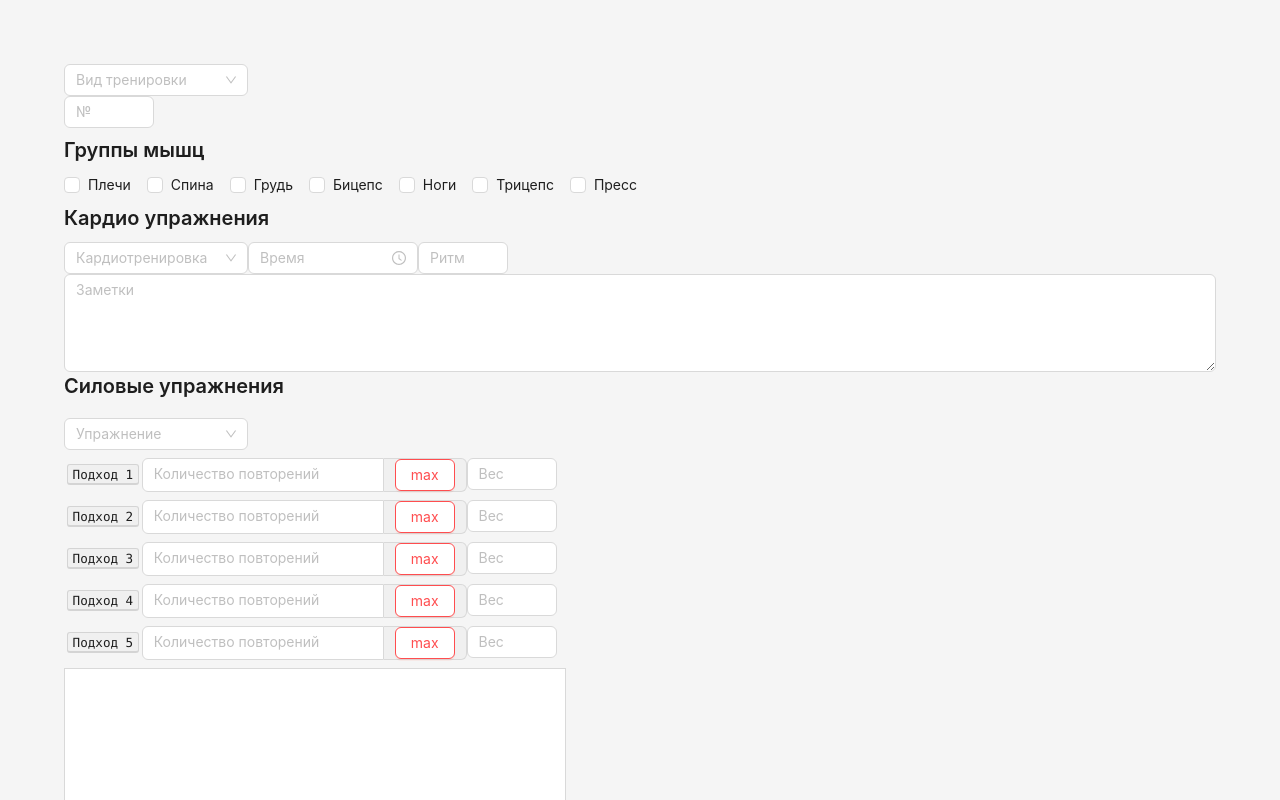
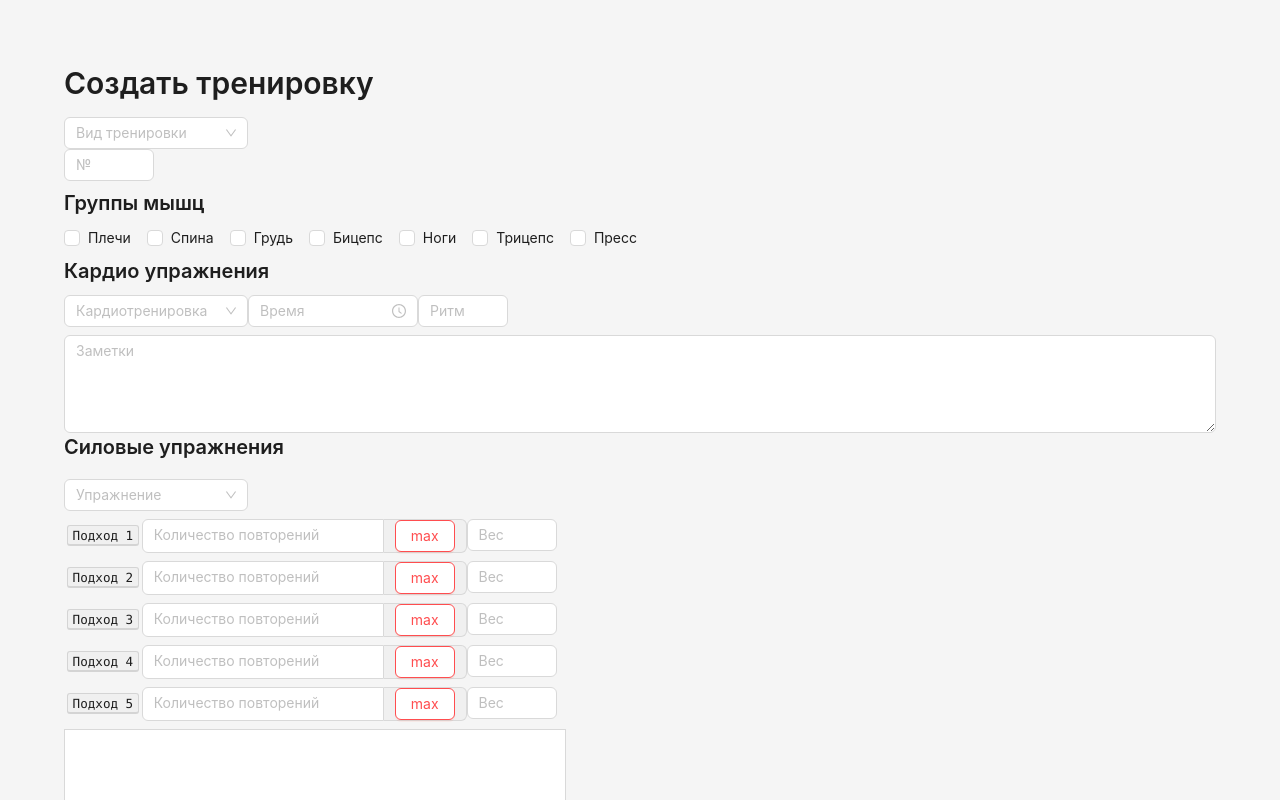
Before and after one commit to liahrothstein/workout.planner, a React (Vite) app: page /workout.planner/create in a window 1280 px wide. Shown: the top 800 px of the page. Built offline with nearby package versions, Linux system fonts and the light colour scheme.

Commit message:
feat: add title create page

```diff
--- a/src/features/fill-data/ui/FillData.scss
+++ b/src/features/fill-data/ui/FillData.scss
@@ -0,0 +1 @@
+@use '../../../shared/sass/features/fill_data' as *
--- a/src/features/fill-data/ui/FillData.tsx
+++ b/src/features/fill-data/ui/FillData.tsx
@@ -1,5 +1,5 @@
 import { useEffect, useState } from 'react';
-import { Cascader, Input, InputNumber } from 'antd';
+import { Cascader, Input, InputNumber, Typography } from 'antd';
 
 import { AddExercise } from '@entities/add-exercise';
 import { Cardio } from '@entities/cardio';
@@ -27,6 +27,7 @@ export function FillData() {
     const [trainingTypeArray, setTrainingTypeArray] = useState<TrainingType[] | undefined | null>(null);
 
     const { TextArea } = Input;
+    const { Title } = Typography;
 
     useEffect(() => {
         dispatch(editTrainingType(ejectTrainingType(trainingTypeArray)))
@@ -45,6 +46,7 @@ export function FillData() {
 
     return (
         <>
+            <Title level={2}>Создать тренировку</Title>
             <Cascader
                 className='trainingType'
                 options={trainingTypeCascaderProps.options}
--- /dev/null
+++ b/src/shared/sass/features/_fill_data.scss
@@ -0,0 +1,3 @@
+textarea.notes {
+    margin-top: 8px;
+}
```
